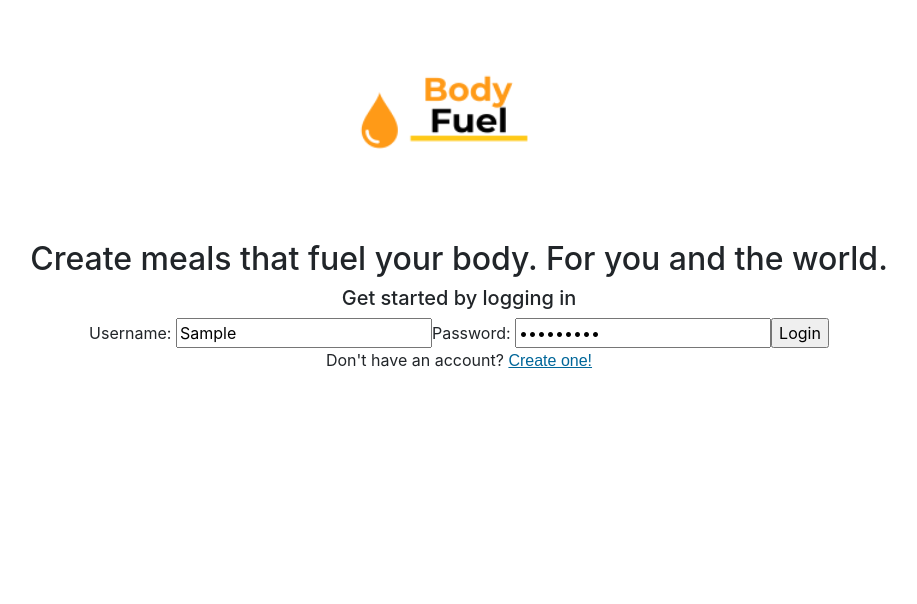
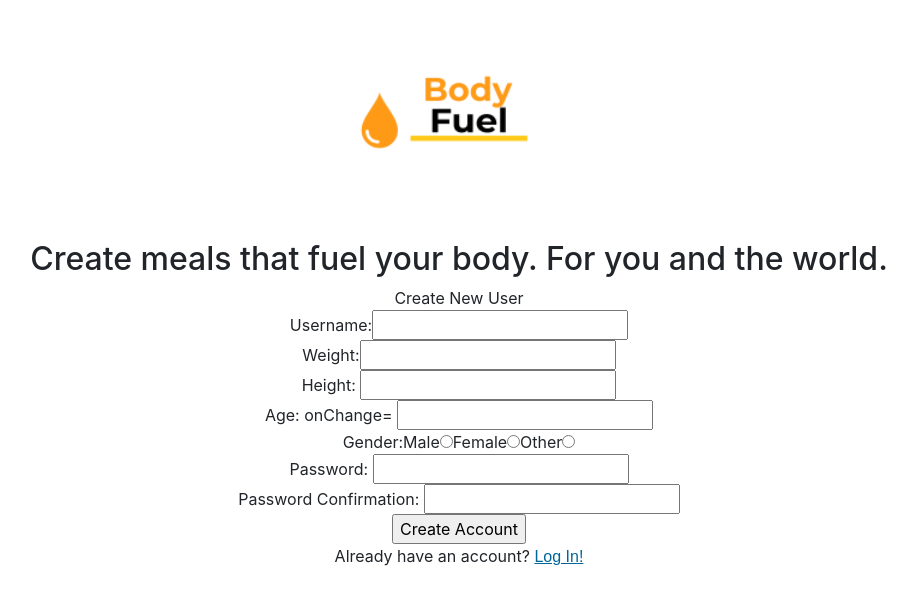
Before and after one commit to arvinf07/body-fuel-react, a React (Create React App) app: page / in a window 1280 px wide. Both pictures are taken after typing "Sample", "Sample123" into the empty fields and a click on the button "Create one!". Shown: the top 604 px of the page, without its empty margins (181-1098 px from the left). Built offline with nearby package versions, Linux system fonts and the light colour scheme; no server answers.

Commit message:
converted new user form into controlled component and set up toggle button btween login and new form

```diff
--- a/src/components/LoginForm.js
+++ b/src/components/LoginForm.js
@@ -1,6 +1,6 @@
 import {useState} from "react"
 
-export default function LoginForm(){
+export default function LoginForm({setNewForm}){
   const [username, setUsername] = useState('')
   const [password, setPassword] = useState('')
 
@@ -38,7 +38,7 @@ export default function LoginForm(){
       Password: <input value={password} onChange={onChange} name='password' type='password' required='true' />
       <input type='submit' value='Login'/>
       <br/>
-      <span>Don't have an account? <button>Create one!</button></span>
+      <span>Don't have an account? <button onClick={() => setNewForm(true)}>Create one!</button></span>
     </form>
   )
 
--- /dev/null
+++ b/src/components/NewUserForm.js
@@ -0,0 +1,56 @@
+import { useState } from "react";
+
+export default function NewUserForm({setNewForm}){
+  const [state, setState] = useState({
+    username: "",
+    weight: 0,
+    height: 0,
+    age: 0,
+    password: "",
+    password_confirmation: "",
+    gender: ""
+  })
+
+  const onChange = (e) => {
+    const value = e.target.value;
+    setState({
+      ...state,
+      [e.target.name]: value
+    });
+  }
+
+  return(
+    <form id="new-user-form">
+      Create New User
+      <br/>
+      <label for="username">Username: </label>
+      <input onChange={onChange} name='username' type="text" required='true' />
+      <br/>
+      <label for="weight">Weight: </label>
+      <input onChange={onChange} name='weight' type='number' required='true' />
+      <br/>
+      Height: <input onChange={onChange} name='height' type='number' required='true' />
+      <br/>
+      Age: onChange={onChange} <input name='age' type='number' required='true' />
+      <br/>
+      Gender:
+      <label for="male">Male</label>
+      <input type="radio" id="male" name="gender" value="male" checked={state.gender === 'male'} onChange={onChange} />
+
+      <label for="female">Female</label>
+      <input type="radio" id="female" name="gender" value="female" checked={state.gender === 'female'} onChange={onChange} />
+
+      <label for="other">Other</label>
+      <input type="radio" id="other" name="gender" value="other" checked={state.gender === 'other'} onChange={onChange}/>
+      <br/>
+      Password: <input name="password" type='password' required='true' onChange={onChange} />
+      <br/>
+      Password Confirmation: <input name="password_confirmation" type='password' required='true' onChange={onChange} />
+      <br/>
+      <input type='submit' value='Create Account' />
+
+      <br/>
+      <span>Already have an account? <button onClick={() => setNewForm(false)}>Log In!</button></span>
+    </form>
+  )
+}
--- a/src/containers/WelcomePage.js
+++ b/src/containers/WelcomePage.js
@@ -1,5 +1,7 @@
 import { useState } from 'react'
 import LoginForm from '../components/LoginForm'
+import NewUserForm from '../components/NewUserForm'
+
 
 export default function WelcomePage({setLogIn, setMeals}){
   const [newForm, setNewForm] = useState(false)
@@ -7,7 +9,9 @@ export default function WelcomePage({setLogIn, setMeals}){
   return(
     <div id='welcome'>
       <h2>Create meals that fuel your body. For you and the world.</h2>
-      <LoginForm setLogIn={setLogIn} setMeals={setMeals} />
+      {newForm ? <NewUserForm setNewForm={setNewForm} />
+      : <LoginForm setLogIn={setLogIn} setMeals={setMeals} setNewForm={setNewForm} />
+      }
     </div>
   )
 }
```
Also changed, not shown: src/components/CreateUserForm.js (deleted, +0 -32 lines).
